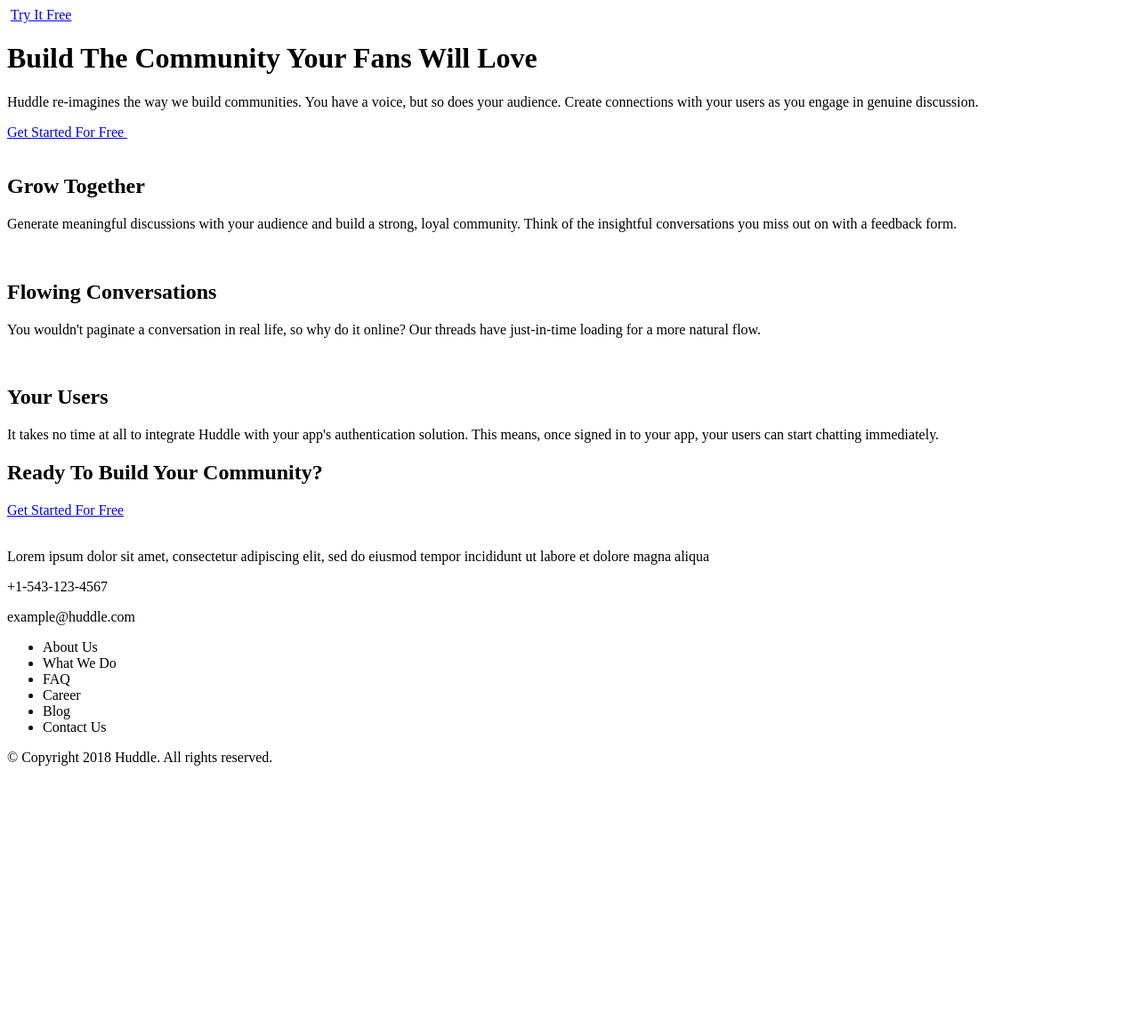
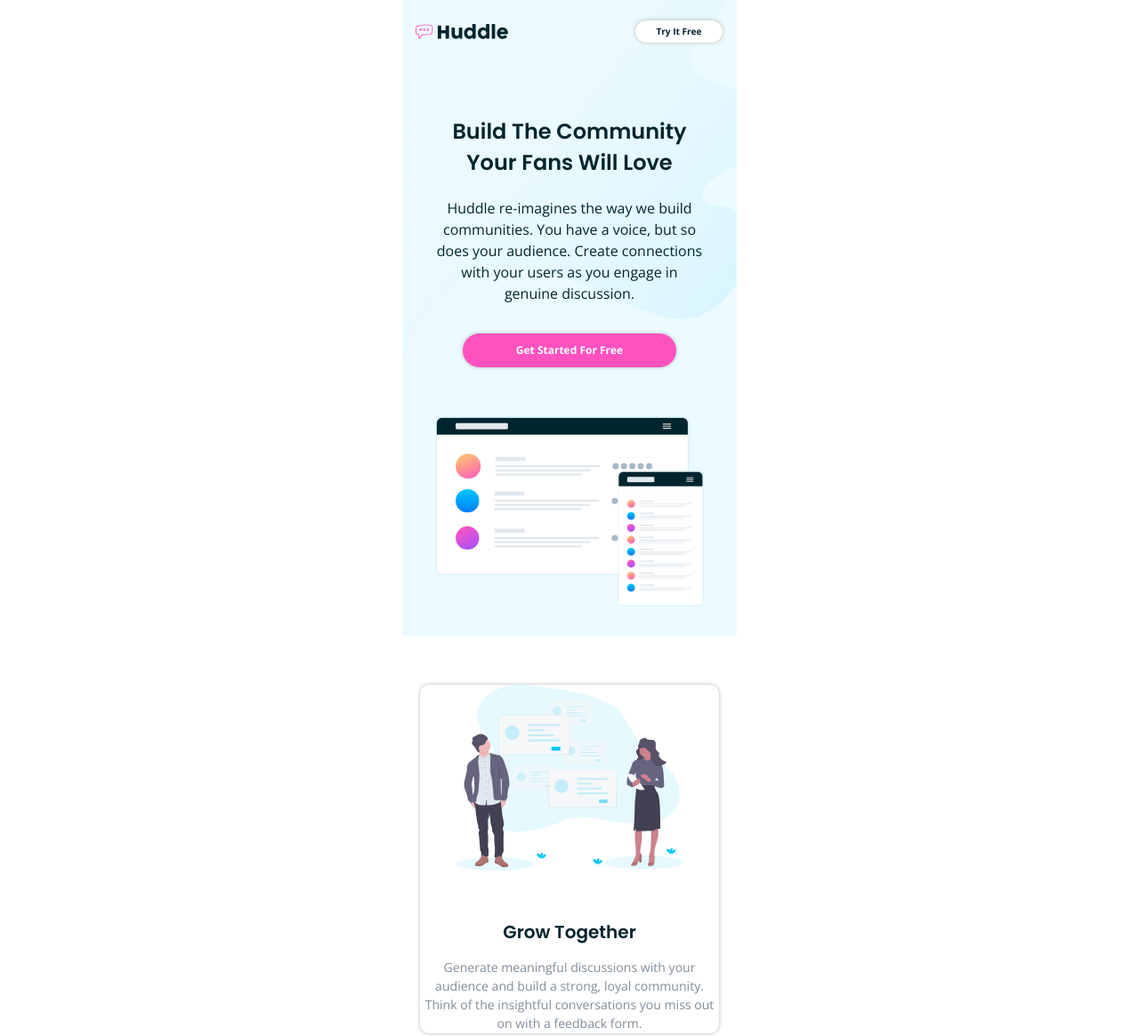
Before and after one commit to jaycgreenwald/21-Huddle-Landing-Page, a plain HTML site: page index.html in a window 1280 px wide. Shown: the top 1165 px of the page at 89% size. Before the commit the page ends 877 px from the top, so only its background shows below. Drawn offline with nearby package versions, Linux system fonts and the light colour scheme; files that its build step writes are made by us from their sources; the site is published under a folder, as on GitHub Pages, so addresses that start at the root find nothing.

Commit message:
9/3/2022 - More path changes

```diff
--- a/index.html
+++ b/index.html
@@ -8,7 +8,7 @@
   <link rel="preconnect" href="https://fonts.googleapis.com">
   <link rel="preconnect" href="https://fonts.gstatic.com" crossorigin>
   <link href="https://fonts.googleapis.com/css2?family=Open+Sans:wght@400;700&family=Poppins:wght@400;600&display=swap" rel="stylesheet">
-  <link rel="stylesheet" href="/public/style.css">
+  <link rel="stylesheet" href="public/style.css">
   <title>Frontend Mentor | Huddle landing page with alternating feature blocks</title>
 
 </head>
@@ -16,7 +16,7 @@
   <div class="page-wrapper">
     <header class="hero">
       <div class="hero__top-line">
-        <img src="../images/logo.svg" alt="" class="logo">
+        <img src="images/logo.svg" alt="" class="logo">
         <a href="#" class="btn-link">
           Try It Free
         </a>
@@ -30,11 +30,11 @@
       <a href="#" class="btn-link btn-link--pink">
         Get Started For Free
       </a>
-      <img src="../images/illustration-mockups.svg" alt="" class="hero__image">
+      <img src="images/illustration-mockups.svg" alt="" class="hero__image">
     </header>
     <main class="features">
       <section class="features__card">
-        <img src="../images/illustration-grow-together.svg" alt="" class="features__image">
+        <img src="images/illustration-grow-together.svg" alt="" class="features__image">
         <h2 class="features__title">
           Grow Together
         </h2>
@@ -43,7 +43,7 @@
         </p>
       </section>
       <section class="features__card">
-        <img src="../images/illustration-flowing-conversation.svg" alt="">
+        <img src="images/illustration-flowing-conversation.svg" alt="">
         <h2 class="features__title">
           Flowing Conversations
         </h2>
@@ -52,7 +52,7 @@
         </p>
       </section>
       <section class="features__card">
-        <img src="../images/illustration-your-users.svg" alt="">
+        <img src="images/illustration-your-users.svg" alt="">
         <h2 class="features__title ">
           Your Users
         </h2>
```
